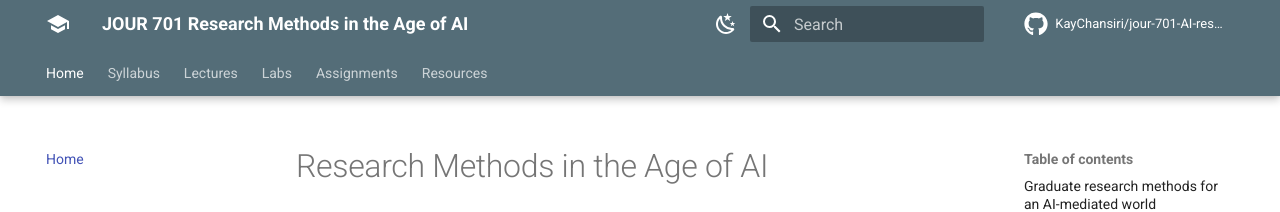
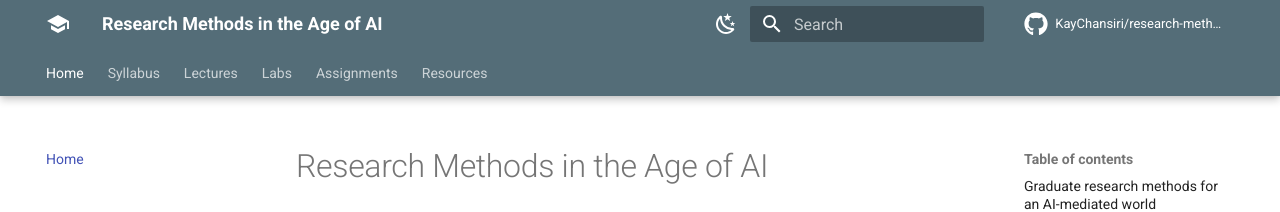
Before and after one commit to KayChansiri/jour-701-AI-research-methods, an MkDocs documentation site: the page built from docs/index.md, in a window 1280 px wide. Shown: the top 212 px of the page. Built offline with MkDocs 1.6.1 and Material for MkDocs 9.7.7, drawn with Linux system fonts in a browser that asks for light colours; comment, search, counter and statistics services are not loaded.

Commit message:
Update mkdocs.yml

```diff
--- a/mkdocs.yml
+++ b/mkdocs.yml
@@ -1,11 +1,11 @@
-site_name: JOUR 701 Research Methods in the Age of AI
+site_name: Research Methods in the Age of AI
 site_description: Research Methods in the Age of AI
 site_author: Kay Chansiri
 
-site_url: https://kaychansiri.github.io/jour-701-AI-research-methods/
+site_url: https://kaychansiri.github.io/research-methods-in-the-age-of-ai/
 
-repo_name: KayChansiri/jour-701-AI-research-methods
-repo_url: https://github.com/KayChansiri/jour-701-AI-research-methods
+repo_name: KayChansiri/research-methods-in-the-age-of-ai
+repo_url: https://github.com/KayChansiri/research-methods-in-the-age-of-ai
 
 theme:
   name: material
```
